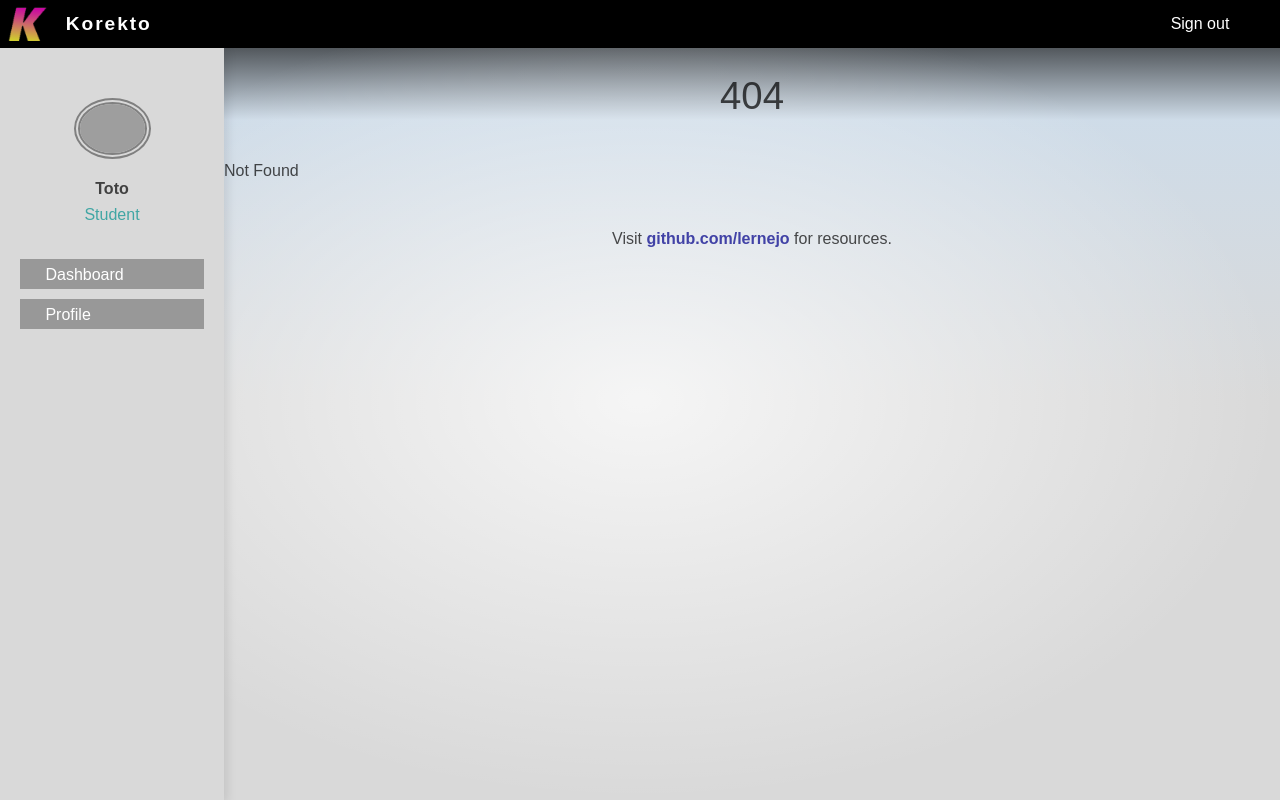
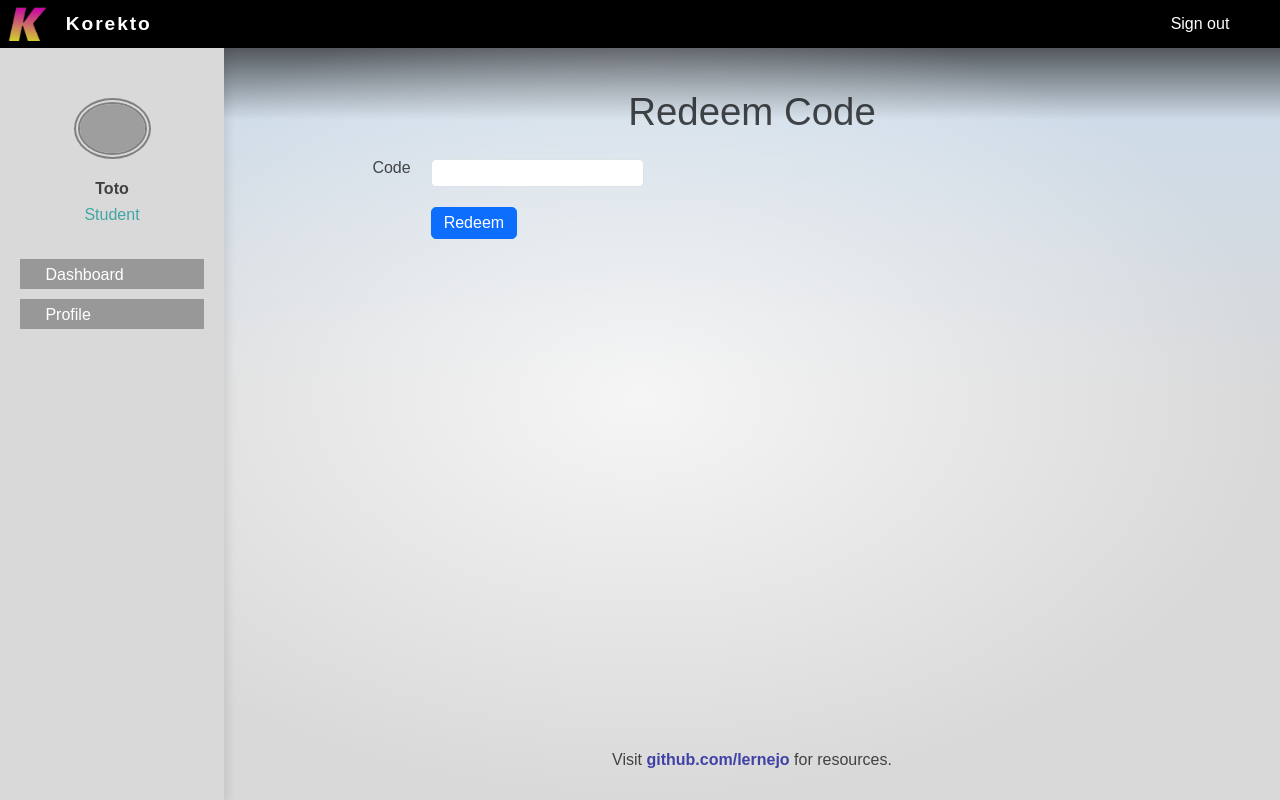
Before and after one commit to korekto/korekto-frontend, a SvelteKit app: page /code in a window 1280 px wide. Before the commit this address had no page. Built offline with nearby package versions, Linux system fonts and the light colour scheme; grey boxes are pictures that could not be loaded; some icons are missing.

Commit message:
Rework user state for admin menu

```diff
--- a/src/lib/api.ts
+++ b/src/lib/api.ts
@@ -2,6 +2,7 @@ import { dev } from '$app/environment';
 import { axiosAPI } from './axios';
 import type { User } from './types';
 import * as mock from './mock';
+import { loadUser } from './stores';
 
 export const getSelf = async () => {
 	if (dev) {
@@ -10,3 +11,12 @@ export const getSelf = async () => {
 		return await axiosAPI.get<User>('/fapi/user/self').then((res) => res.data);
 	}
 };
+
+export const redeemCode = async (code: string) => {
+    if (dev) {
+        mock.setAdmin(code);
+    } else {
+        await axiosAPI.post('/fapi/settings/redeem_code');
+    }
+    await loadUser();
+}
--- a/src/lib/mock.ts
+++ b/src/lib/mock.ts
@@ -1,11 +1,20 @@
 import type { User } from './types';
 
+const imgIndex = Math.random();
+
+let self: User = {
+    name: 'Toto',
+    role: 'Student',
+    avatar_url: `https://thispersondoesnotexist.com/?rand_number=${imgIndex}`,
+    admin: false
+}
+
 export const getSelf = () => {
-	var imgIndex = Math.random();
-	const user: User = {
-		name: 'Toto',
-		role: 'Student',
-		avatar_url: `https://thispersondoesnotexist.com/?rand_number=${imgIndex}`
-	};
-	return user;
+    return self;
 };
+
+export const setAdmin = (code: string) => {
+    if(code === "0") {
+        self.admin = true;
+    }
+};
--- /dev/null
+++ b/src/lib/stores.ts
@@ -0,0 +1,12 @@
+import { writable } from 'svelte/store';
+import type { User } from './types'
+import { getSelf } from './api';
+
+export const UserStore = writable<User>();
+
+export const loadUser = async () => {
+    let user = await getSelf();
+    UserStore.update((currentValue) => {
+        return user;
+    });
+}
--- a/src/lib/types.ts
+++ b/src/lib/types.ts
@@ -2,6 +2,7 @@ export type User = {
 	name: string;
 	role: string;
 	avatar_url: string;
+    admin: boolean;
 };
 
 export type ProfileInfo = {
--- a/src/routes/+layout.svelte
+++ b/src/routes/+layout.svelte
@@ -1,4 +1,4 @@
-<script>
+<script lang="ts">
 	import Header from './Header.svelte';
 	import Sidebar from './Sidebar.svelte';
 	import './styles.css';
--- a/src/routes/+layout.ts
+++ b/src/routes/+layout.ts
@@ -1,2 +1,10 @@
+import type { LayoutLoad } from './$types';
+import { loadUser } from '$lib/stores';
+
 export const prerender = true;
 export const ssr = false;
+
+export const load: LayoutLoad = async () => {
+    await loadUser();
+    return {};
+};
--- a/src/routes/Sidebar.svelte
+++ b/src/routes/Sidebar.svelte
@@ -1,5 +1,6 @@
 <script>
 	import { page } from '$app/stores';
+    import { UserStore } from '$lib/stores';
 	import Icon from '@iconify/svelte';
 	import UserSide from './UserSide.svelte';
 </script>
@@ -17,6 +18,13 @@
 				<Icon icon="uil:house-user" inline /> Profile
 			</a>
 		</li>
+        {#if $UserStore.admin}
+            <li aria-current={$page.url.pathname === '/profile' ? 'page' : undefined}>
+    			<a href="/profile">
+    				<Icon icon="uil:house-user" inline /> Profile
+    			</a>
+    		</li>
+        {/if}
 	</ul>
 </div>
 
--- a/src/routes/UserSide.svelte
+++ b/src/routes/UserSide.svelte
@@ -1,19 +1,13 @@
 <script>
-	import { getSelf } from '$lib/api';
+	import { UserStore } from '$lib/stores';
 </script>
 
 <div class="media align-items-center">
-	{#await getSelf()}
-		<div class="media-body">Loading</div>
-	{:then user}
-		<img src={user.avatar_url} alt="avatar" width="65" class="rounded-circle" />
-		<div class="media-body">
-			<h4 class="username">{user.name}</h4>
-			<p class="role">{user.role}</p>
-		</div>
-	{:catch error}
-		<p style="color: red">{error.message}</p>
-	{/await}
+	<img src={$UserStore.avatar_url} alt="avatar" width="65" class="rounded-circle" />
+	<div class="media-body">
+		<h4 class="username">{$UserStore.name}</h4>
+		<p class="role">{$UserStore.role}</p>
+	</div>
 </div>
 
 <style>
--- /dev/null
+++ b/src/routes/code/+page.svelte
@@ -0,0 +1,87 @@
+<script lang="ts">
+    import { redeemCode } from '$lib/api';
+
+    export let on_refresh_menu = () => {};
+
+	let code: string | undefined = undefined;
+
+	const submitHandler = async () => {
+        if (code !== undefined) {
+            await redeemCode(code);
+            on_refresh_menu();
+        }
+	};
+</script>
+
+<div class="text-column">
+	<h1>Redeem Code</h1>
+
+	<form on:submit|preventDefault={submitHandler}>
+		<div class="row">
+			<label class="col-input" for="code">Code</label>
+			<input class="col-auto" type="text" id="code" bind:value={code} />
+		</div>
+		<div class="row">
+			<div class="col-input" />
+			<button>Redeem</button>
+		</div>
+	</form>
+</div>
+
+<style>
+	.row {
+		display: flex;
+	}
+	.row + .row {
+		margin-top: 20px;
+	}
+	.col-input {
+		flex: 0 0 auto;
+		width: 16.66666667%;
+		text-align: end;
+		padding-right: 20px;
+	}
+	.col-auto {
+		flex: 0 0 auto;
+		width: auto;
+	}
+	input {
+		border-radius: 5px;
+		font-size: 1rem;
+		font-weight: 400;
+		line-height: 1.5;
+		appearance: none;
+		border: 1px solid #dee2e6;
+		transition: border-color 0.15s ease-in-out, box-shadow 0.15s ease-in-out;
+	}
+	button {
+		text-decoration: none;
+		user-select: none;
+		border: 1px solid #0d6efd;
+		border-radius: 5px;
+		background-color: #0d6efd;
+		transition: color 0.15s ease-in-out, background-color 0.15s ease-in-out,
+			border-color 0.15s ease-in-out, box-shadow 0.15s ease-in-out;
+		color: #fff;
+		padding: 0.375rem 0.75rem;
+	}
+	button:hover {
+		color: #fff;
+		background-color: #0b5ed7;
+		border-color: #0a58ca;
+	}
+	button:not(:disabled) {
+		cursor: pointer;
+	}
+	:global(.invalid) {
+		border: 1px solid red;
+	}
+
+	:global(.valid) {
+		border: 1px solid green;
+	}
+
+	:global(.dirty) {
+		border: 1px dashed black;
+	}
+</style>
--- /dev/null
+++ b/src/routes/code/+page.ts
@@ -0,0 +1,7 @@
+import { dev } from '$app/environment';
+
+export const csr = true;
+
+// since there's no dynamic data here, we can prerender
+// it so that it gets served as a static asset in production
+export const prerender = true;
--- a/src/routes/profile/+page.svelte
+++ b/src/routes/profile/+page.svelte
@@ -91,7 +91,7 @@
 		font-weight: 400;
 		line-height: 1.5;
 		appearance: none;
-		border: 1 solid #dee2e6;
+		border: 1px solid #dee2e6;
 		transition: border-color 0.15s ease-in-out, box-shadow 0.15s ease-in-out;
 	}
 	button {
```
